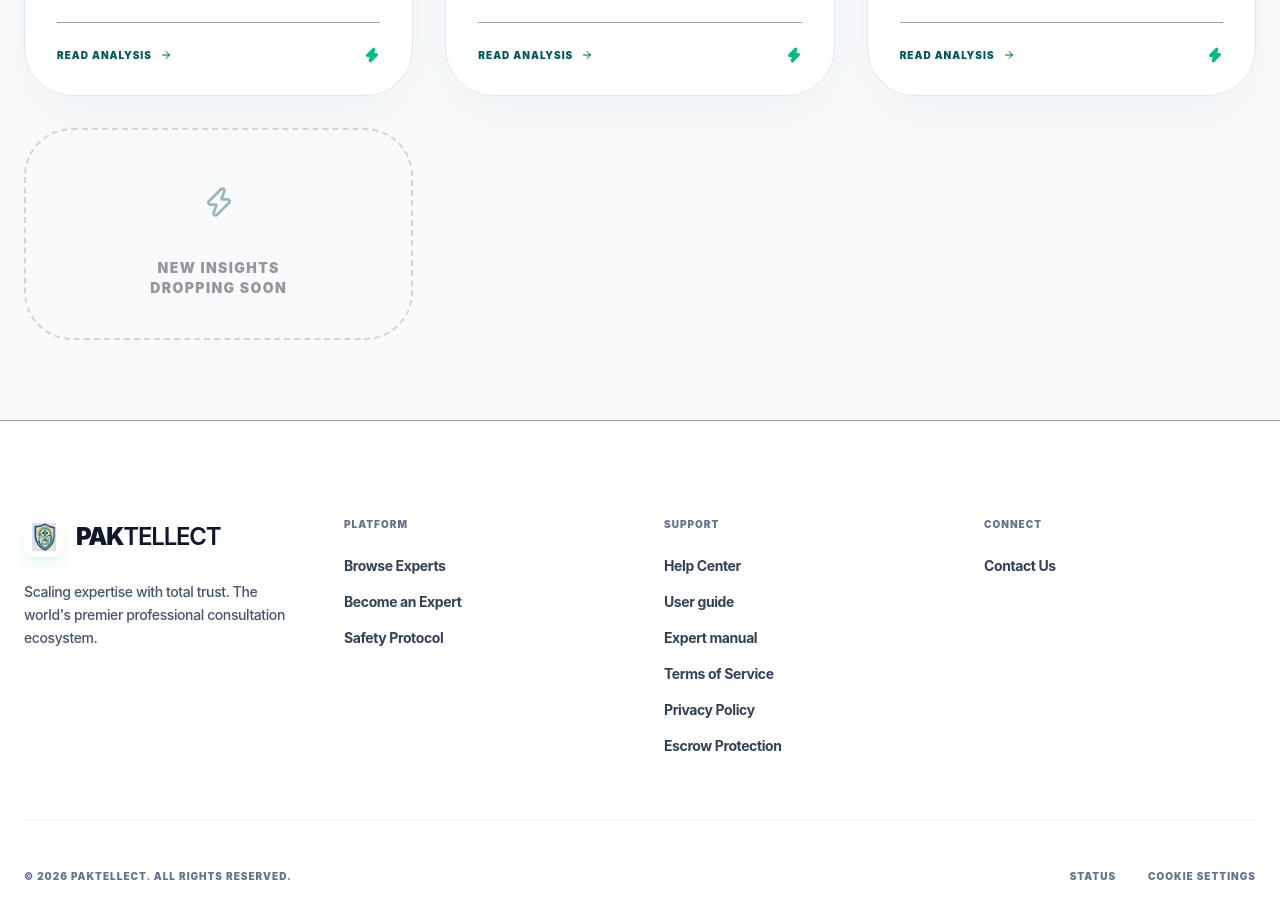
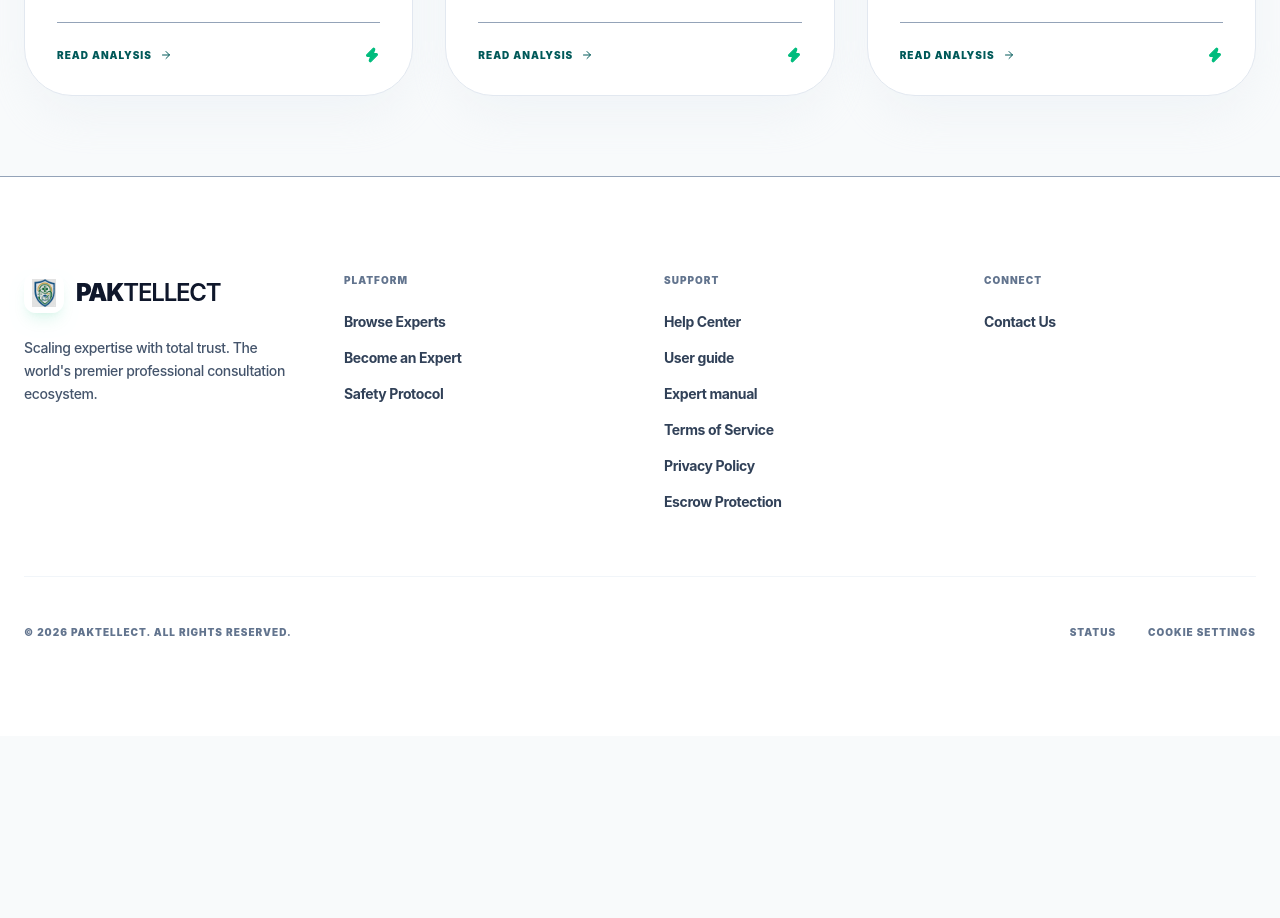
Before and after one commit to GeminiSupa/paktellect, a Next.js app: page /blog in a window 1280 px wide. Shown: the part 1060-1978 px from the top of the page. After the commit the page ends 1796 px from the top, so only its background shows below. Built offline with nearby package versions, Linux system fonts and the light colour scheme; no server answers; a web font is replaced by a local one.

Commit message:
Added Blog

```diff
--- a/src/app/blog/page.tsx
+++ b/src/app/blog/page.tsx
@@ -120,13 +120,6 @@ export default function BlogListingPage() {
             </motion.div>
           ))}
 
-          {/* Placeholder for future blogs */}
-          <div className="hidden lg:flex flex-col items-center justify-center p-10 border-2 border-dashed border-border rounded-[3rem] opacity-40 hover:opacity-100 transition-opacity">
-             <div className="size-16 rounded-[1.5rem] bg-muted flex items-center justify-center mb-6">
-                <Zap className="size-8 text-primary" />
-             </div>
-             <p className="text-sm font-black uppercase tracking-widest text-center">New insights <br />dropping soon</p>
-          </div>
         </div>
       </section>
 
```
